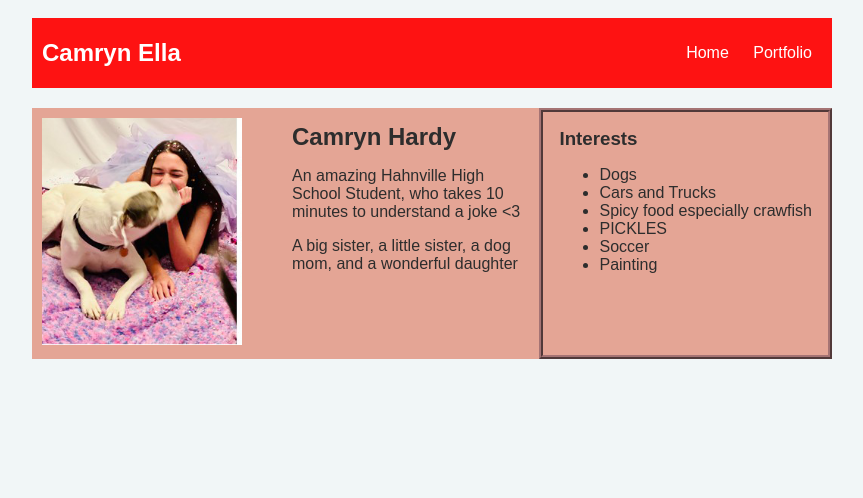
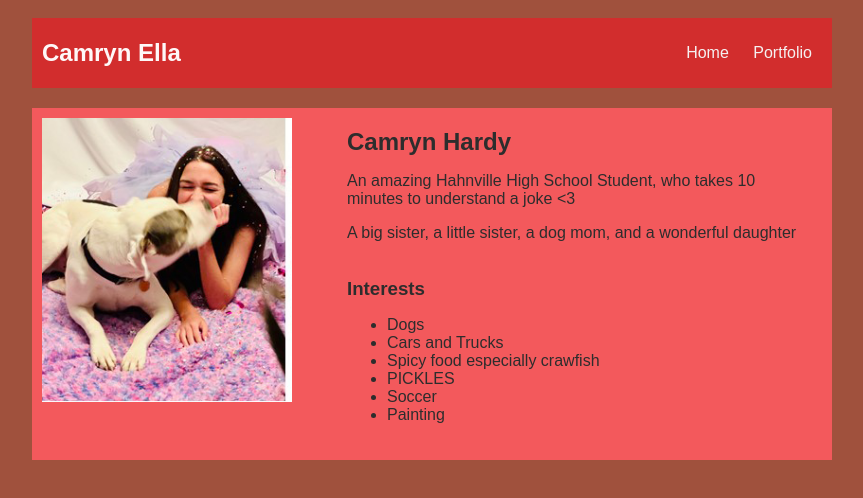
Before and after one commit to camhardy27/camhardy27.github.io, a plain HTML site: page index.html in a window 1280 px wide. Shown: the whole page, without its empty margins (208-1071 px from the left). Drawn offline with Linux system fonts and the light colour scheme.

Commit message:
add index.html and css files

```diff
--- a/style.css
+++ b/style.css
@@ -1,5 +1,5 @@
 body {
-    background: rgb(241, 246, 247);
+    background: rgb(160, 81, 61);
     color: rgb(45, 45, 45);
     padding: 10px;
     font-family: arial;
@@ -12,7 +12,7 @@ body {
 
 /* navigation menu */
 nav {
-    background: rgb(254, 18, 18);
+    background: rgb(210, 45, 45);
    margin: 0 auto;
    margin-bottom: 20px;
     display: flex;
@@ -22,7 +22,7 @@ nav {
 h1 {
     display: flex;
     align-items: center;
-    color: rgb(255, 255, 255);
+    color: rgb(254, 248, 248);
     flex: 1;
     margin: 0;
 }
@@ -38,12 +38,12 @@ h1 {
 
 a {
     text-decoration: none;
-    color: #fff;
+    color: rgb(245, 241, 241);
 }
 
 /* main container area beneath menu */
 main {
-    background: rgb(228, 165, 149);
+    background: rgb(243, 89, 92);
     display: flex;
 }
 
@@ -53,19 +53,19 @@ main {
 }
 
 .sidebar-img {
-    width: 200px;
+    width: 250px;
 
 }
 
 .content {
     flex: 1;
-    padding: 15px;
+    padding: 20px;
 }
 
 /* portfolio styles */
 #interests {
-    border: 4px rgb(165, 116, 116) ridge;
-    padding: 16px;
+    border: 2px;
+    padding-top: 20px
 }
 
 h2, h3 {
```
Also changed, not shown: index.html (+1 -1 lines).
